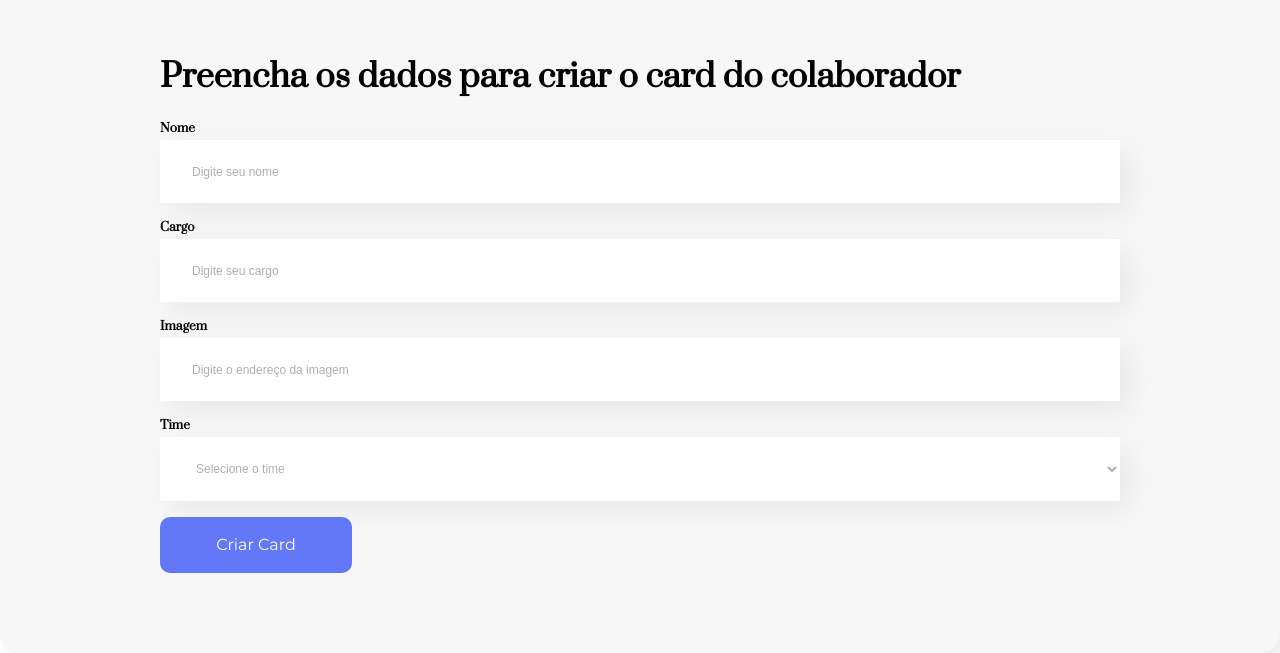
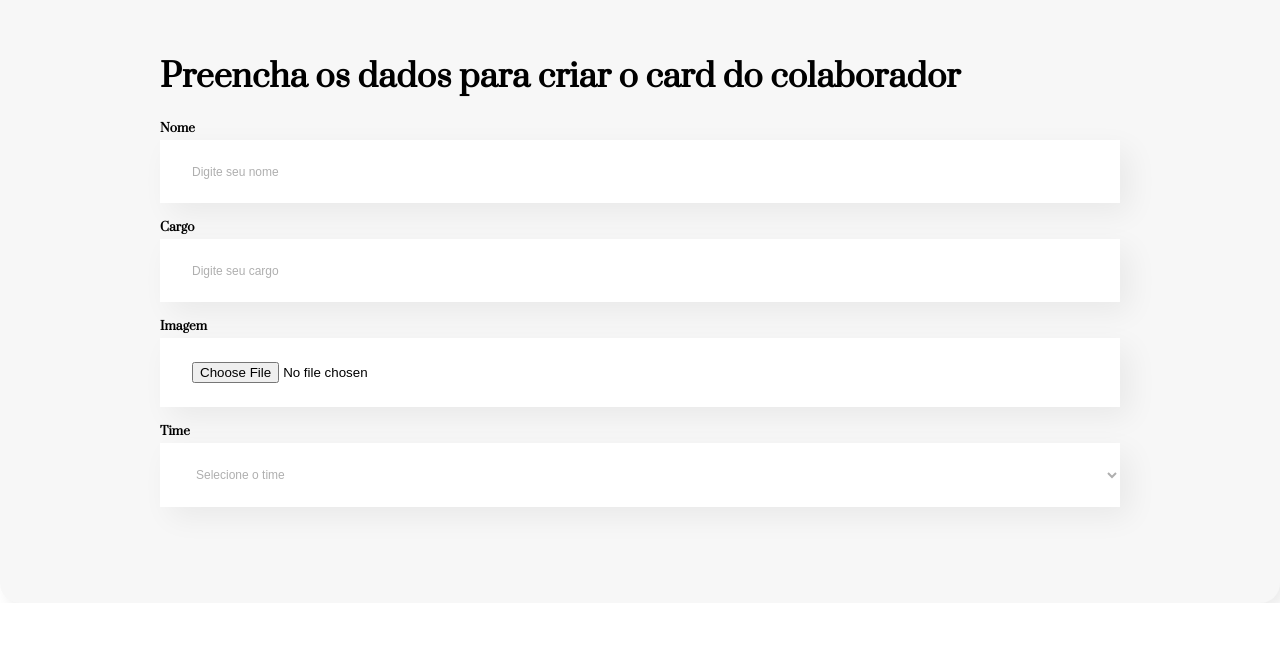
Before and after one commit to danielcoosta1/organo, a React (Create React App) app: page / in a window 1280 px wide. Shown: the part 621-1274 px from the top of the page. After the commit the page ends 1224 px from the top, so only its background shows below. Built offline with nearby package versions, Linux system fonts and the light colour scheme.

Commit message:
criando um componente InputDefault - que será reutilzado, modificando apenas as props

```diff
--- a/src/components/Formulário/index.jsx
+++ b/src/components/Formulário/index.jsx
@@ -3,11 +3,11 @@ import {
   FormularioTitle,
   FormularioForm,
   FormularioLabel,
-  FormularioInput,
   FormularioSelect,
   FormularioOption,
-  FormularioButton,
 } from "./styles";
+
+import InputDefault from "../InputDefault";
 
 const Formulario = () => {
   return (
@@ -16,20 +16,27 @@ const Formulario = () => {
         Preencha os dados para criar o card do colaborador
       </FormularioTitle>
       <FormularioForm>
-        <FormularioLabel htmlFor="nome">Nome</FormularioLabel>
-        <FormularioInput type="text" id="nome" placeholder="Digite seu nome" />
-        <FormularioLabel htmlFor="cargo">Cargo</FormularioLabel>
-        <FormularioInput
+        {/* Campo Nome */}
+        <InputDefault
+          label="Nome"
+          id="nome"
           type="text"
+          placeholder="Digite seu nome"
+          required
+        />
+
+        {/* Campo Cargo */}
+        <InputDefault
+          label="Cargo"
           id="cargo"
+          type="text"
           placeholder="Digite seu cargo"
         />
-        <FormularioLabel htmlFor="imagem">Imagem</FormularioLabel>
-        <FormularioInput
-          type="text"
-          id="imagem"
-          placeholder="Digite o endereço da imagem"
-        />
+
+        {/* Campo Imagem (upload) */}
+        <InputDefault label="Imagem" id="imagem" type="file" accept="image/*" />
+
+        {/* select */}
         <FormularioLabel htmlFor="time">Time</FormularioLabel>
         <FormularioSelect id="time" defaultValue="Selecione o time" required>
           <FormularioOption disabled>Selecione o time</FormularioOption>
@@ -43,7 +50,6 @@ const Formulario = () => {
             Inovação e Gestão
           </FormularioOption>
         </FormularioSelect>
-        <FormularioButton type="submit">Criar Card</FormularioButton>
       </FormularioForm>
     </FormularioContainer>
   );
--- a/src/components/Formulário/styles.js
+++ b/src/components/Formulário/styles.js
@@ -41,23 +41,6 @@ const FormularioLabel = styled.label`
 
   @media screen and (max-width: 768px) {
     font-size: 0.6rem;
-  }
-`;
-
-const FormularioInput = styled.input`
-  margin-bottom: 1rem;
-  background: #ffffff;
-  mix-blend-mode: normal;
-  box-shadow: 10px 10px 30px rgba(0, 0, 0, 0.06);
-  border: none;
-  padding: 1.5rem 2rem;
-  &::placeholder {
-    color: #afafaf;
-    font-size: 0.75rem;
-  }
-
-  @media screen and (max-width: 768px) {
-    padding: 1rem 1.5rem;
   }
 `;
 
@@ -111,7 +94,6 @@ export {
   FormularioTitle,
   FormularioForm,
   FormularioLabel,
-  FormularioInput,
   FormularioSelect,
   FormularioOption,
   FormularioButton,
--- /dev/null
+++ b/src/components/InputDefault/index.jsx
@@ -0,0 +1,16 @@
+import { FormularioInput, FormularioLabel } from "./styles";
+
+const InputDefault = ({ label, id, type, ...props }) => {
+  return (
+    <>
+      <FormularioLabel htmlFor={id}>{label}</FormularioLabel>
+      <FormularioInput
+        id={id}
+        type={type}
+        {...props}
+      />
+    </>
+  );
+};
+
+export default InputDefault;
--- /dev/null
+++ b/src/components/InputDefault/styles.js
@@ -0,0 +1,33 @@
+import styled from "styled-components";
+
+
+const FormularioLabel = styled.label`
+  font-size: 0.75rem;
+  font-weight: 600;
+  margin-bottom: 0.25rem;
+
+  @media screen and (max-width: 768px) {
+    font-size: 0.6rem;
+  }
+`;
+
+
+
+const FormularioInput = styled.input`
+  margin-bottom: 1rem;
+  background: #ffffff;
+  mix-blend-mode: normal;
+  box-shadow: 10px 10px 30px rgba(0, 0, 0, 0.06);
+  border: none;
+  padding: 1.5rem 2rem;
+  &::placeholder {
+    color: #afafaf;
+    font-size: 0.75rem;
+  }
+
+  @media screen and (max-width: 768px) {
+    padding: 1rem 1.5rem;
+  }
+`;
+
+export { FormularioLabel, FormularioInput };
```
